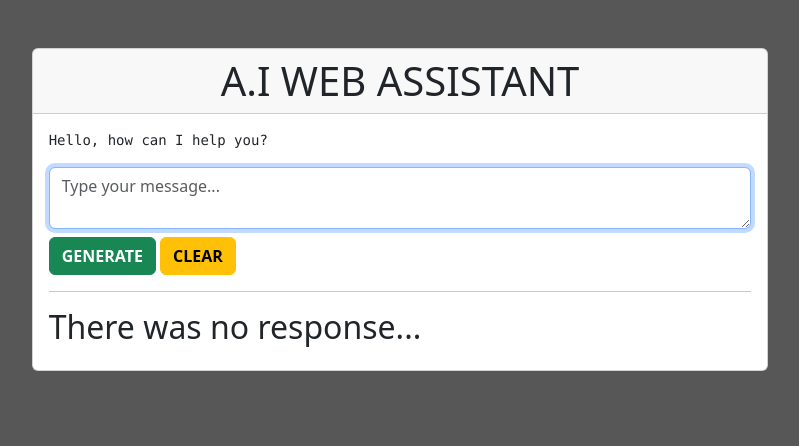
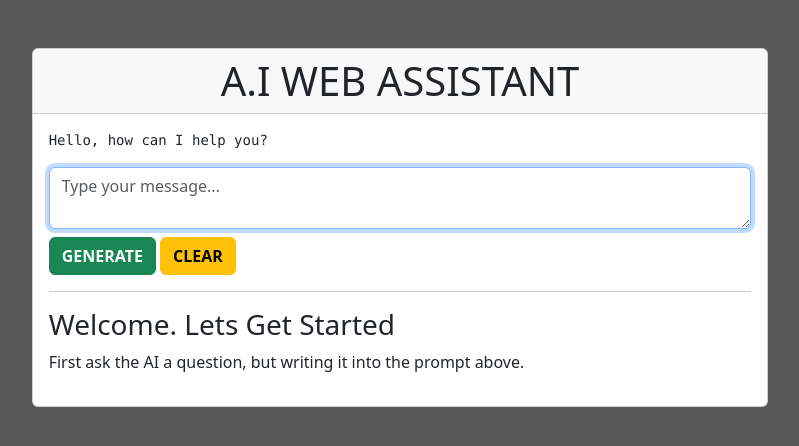
Before and after one commit to ddeveloper72/OpenAI-WebAssistant, a Django app: page / in a window 1280 px wide. Shown: the top 446 px of the page, without its empty margins (240-1039 px from the left). Run offline with Django 5.2, Linux system fonts and the light colour scheme.

Commit message:
feat: Update home.html to display welcome message and instructions
The home.html template has been modified to display a welcome message and instructions for using the AI assistant. This change improves the user experience by providing clear guidance on how to interact with the assistant.

Note: This commit message follows the established commit message conventions in the repository.

```diff
--- a/templates/assistant/home.html
+++ b/templates/assistant/home.html
@@ -48,7 +48,8 @@
                     </label>
                 </div>
                 {% else %}
-                <h2>There was no response...</h2>
+                <h3>Welcome. Lets Get Started</h3>
+                <p>First ask the AI a question, but writing it into the prompt above.</p>
                 {% endif %}
 
             </div>
```
